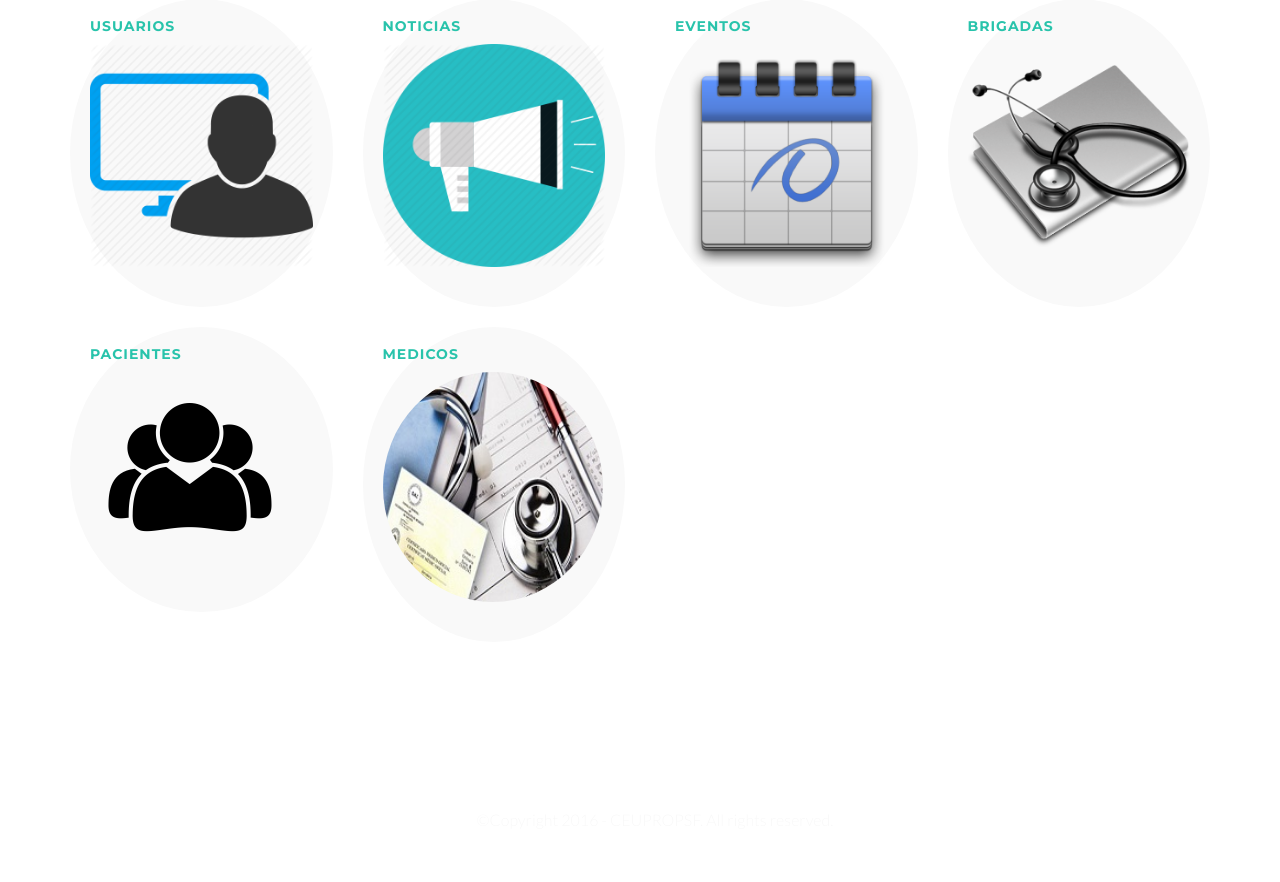
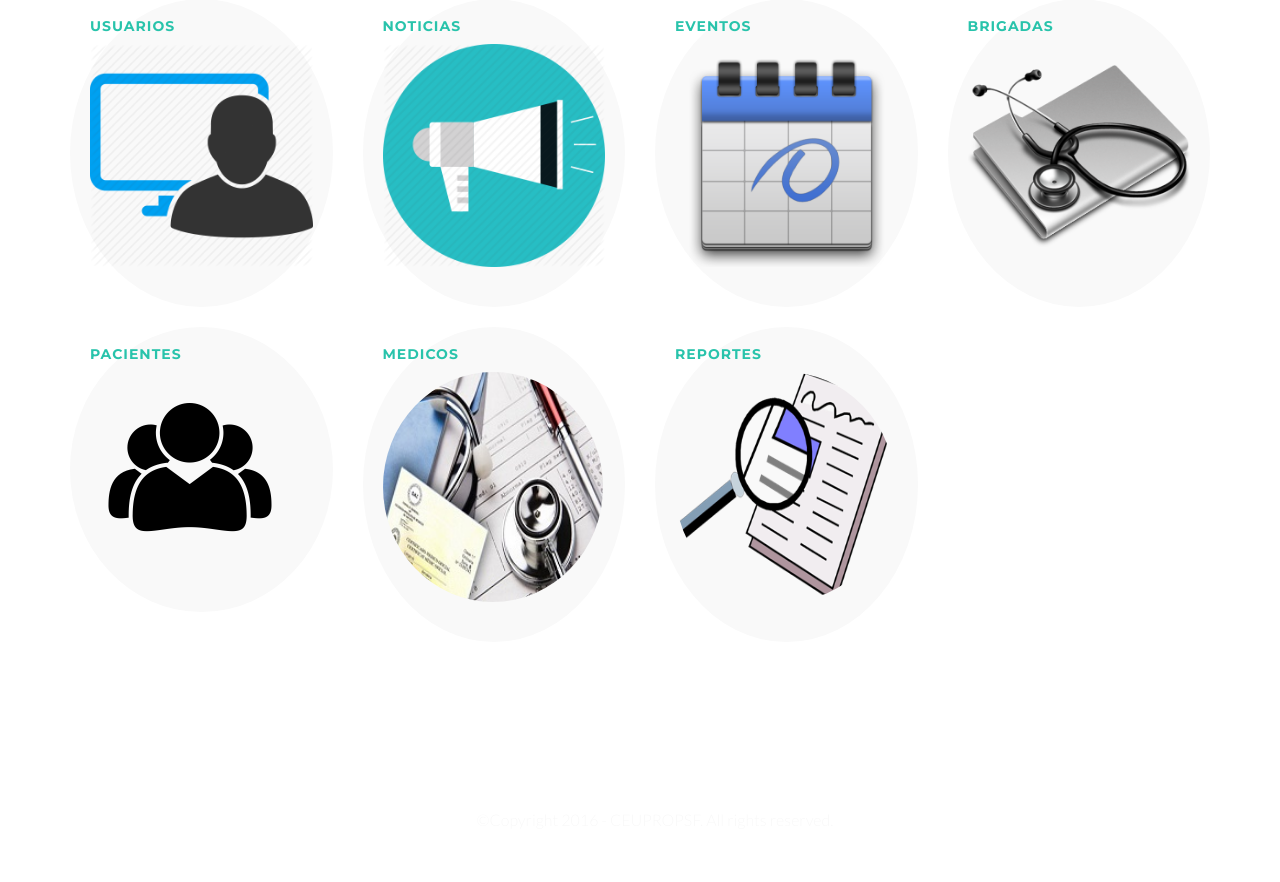
Before and after one commit to elcordova/CEUPROPSF, a CodeIgniter app: page /ceup/index.php/Administracion in a window 1280 px wide. Shown: the part 82-964 px from the top of the page. Run offline with CodeIgniter, Linux system fonts and the light colour scheme; the visitor is signed in with stand-in values (Sample User, id 1); some libraries are stand-ins or nearby versions.

Commit message:
merge1
...

```diff
--- a/application/views/administracion/administra.php
+++ b/application/views/administracion/administra.php
@@ -89,4 +89,16 @@
 									</div>
 							</div>
 						</div>
+						<div class="col-xs-6 col-sm-3 col-md-3">
+							<div class="wow bounceInUp" data-wow-delay="0.5s">
+									<div class="team boxed-grey img-circle">
+										<div class="inner">
+											<a href="<?php echo base_url()?>creporte/start">
+												<h5>REPORTES</h5>
+												<div class="avatar"><img class="img-circle" width="220" height="230" src="<?=base_url()?>static/images/reporte.png" alt="" class="img-responsive img-rounded" /></div>
+											</a>
+										</div>
+									</div>
+							</div>
+						</div>
 				</div>
```
Also changed, not shown: static/images/reporte.png (added).
